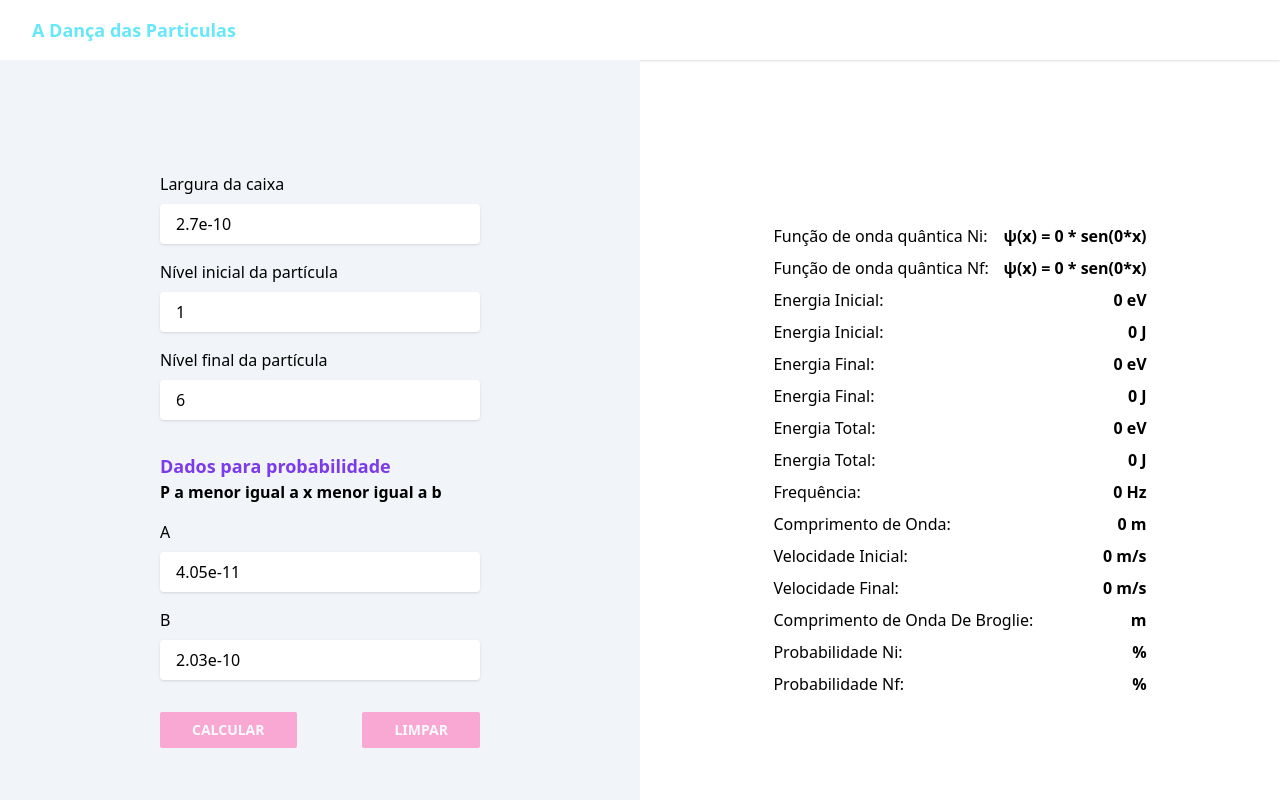
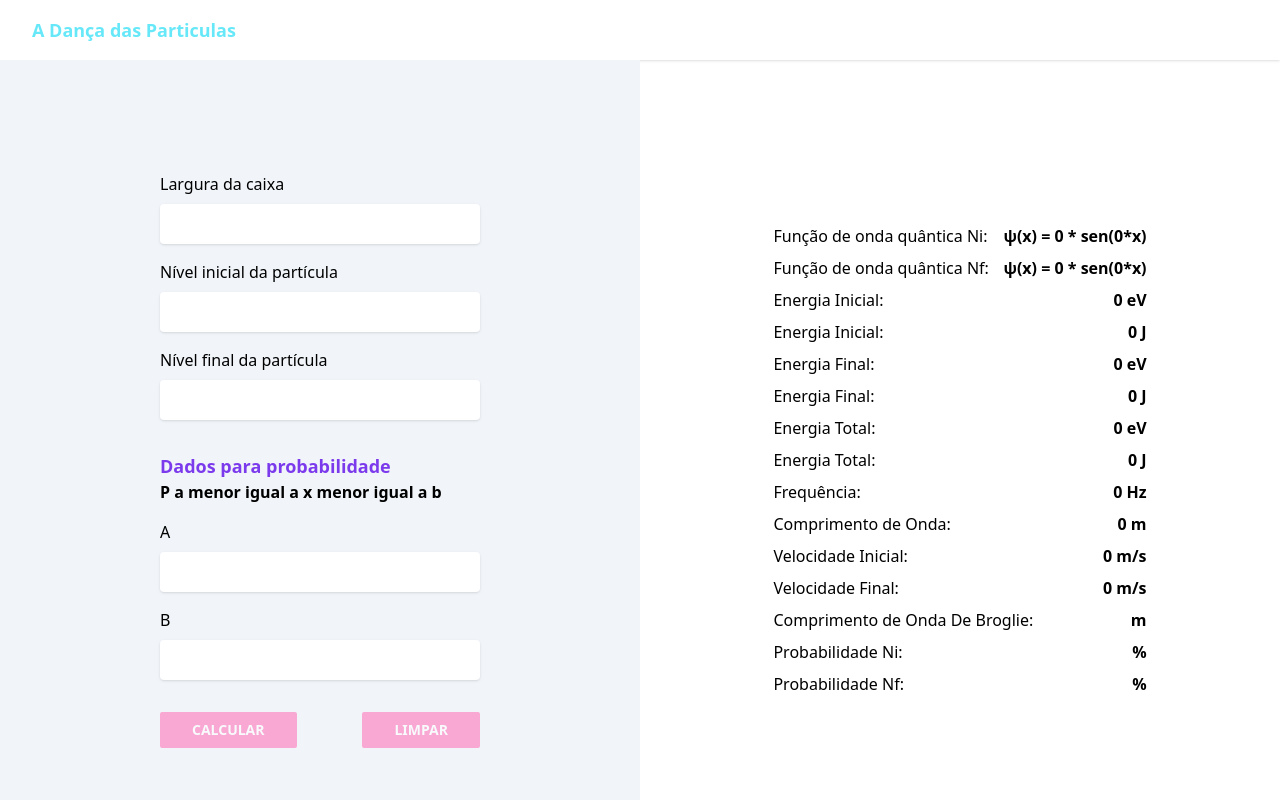
Before and after one commit to sergiomos/fisproj, a Next.js app: page / in a window 1280 px wide. Shown: the top 800 px of the page. Built offline with nearby package versions, Linux system fonts and the light colour scheme.

Commit message:
remove defaltu values

```diff
--- a/src/pages/index.js
+++ b/src/pages/index.js
@@ -33,11 +33,11 @@ function integral(a, b, n) {
 
 export default function Home() {
   const calcularP = (ifi, ini) => solveODE(f, ifi, ini);
-  const [largura, setLargura] = useState(0.27e-9);
-  const [ni, setNi] = useState(1);
-  const [nf, setNf] = useState(6);
-  const [a, setA] = useState(0.0405e-9);
-  const [b, setB] = useState(0.203e-9);
+  const [largura, setLargura] = useState();
+  const [ni, setNi] = useState();
+  const [nf, setNf] = useState();
+  const [a, setA] = useState();
+  const [b, setB] = useState();
   const [result, setResult] = useState({
     a: 0,
     kNi: 0,
```
